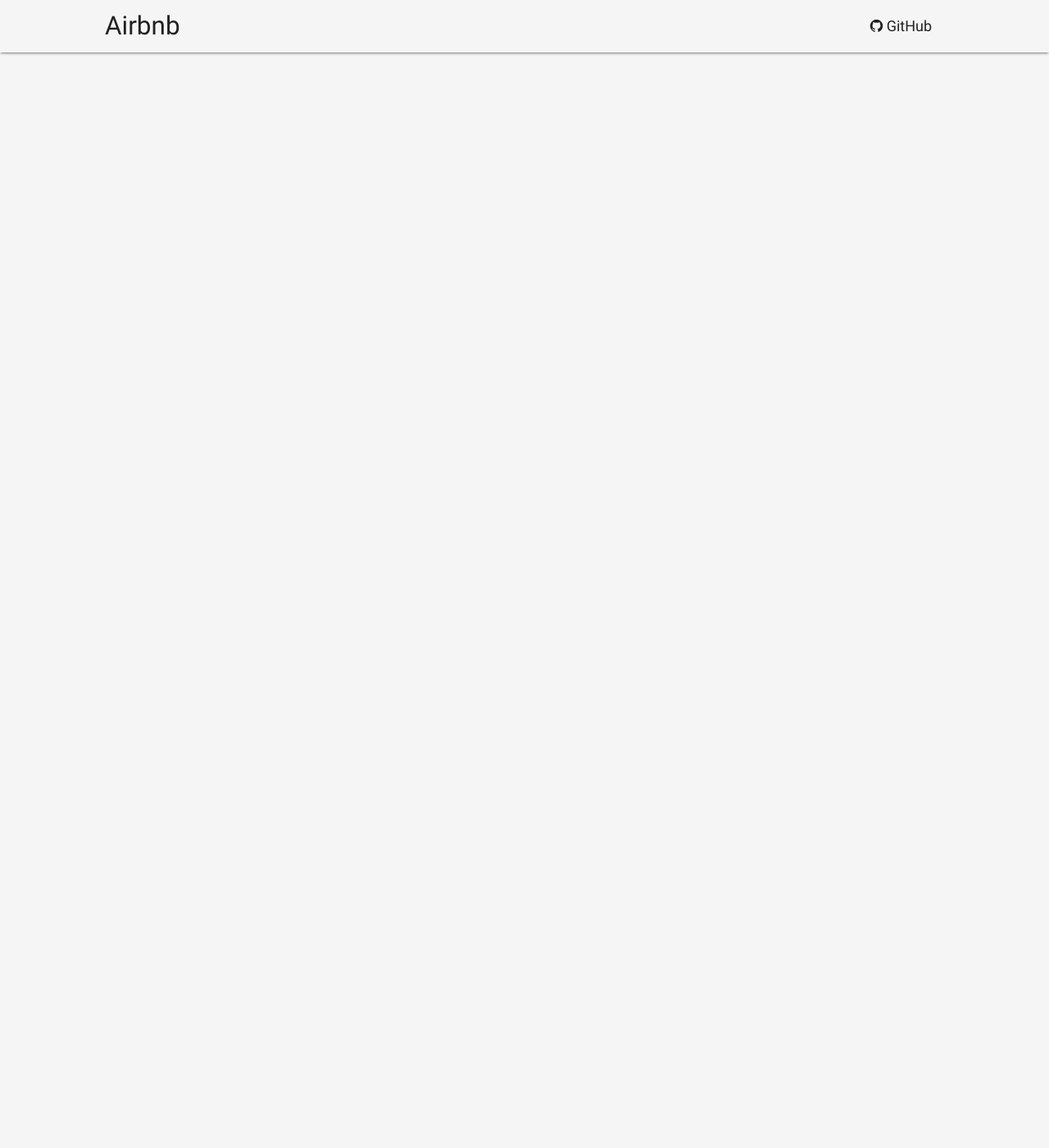
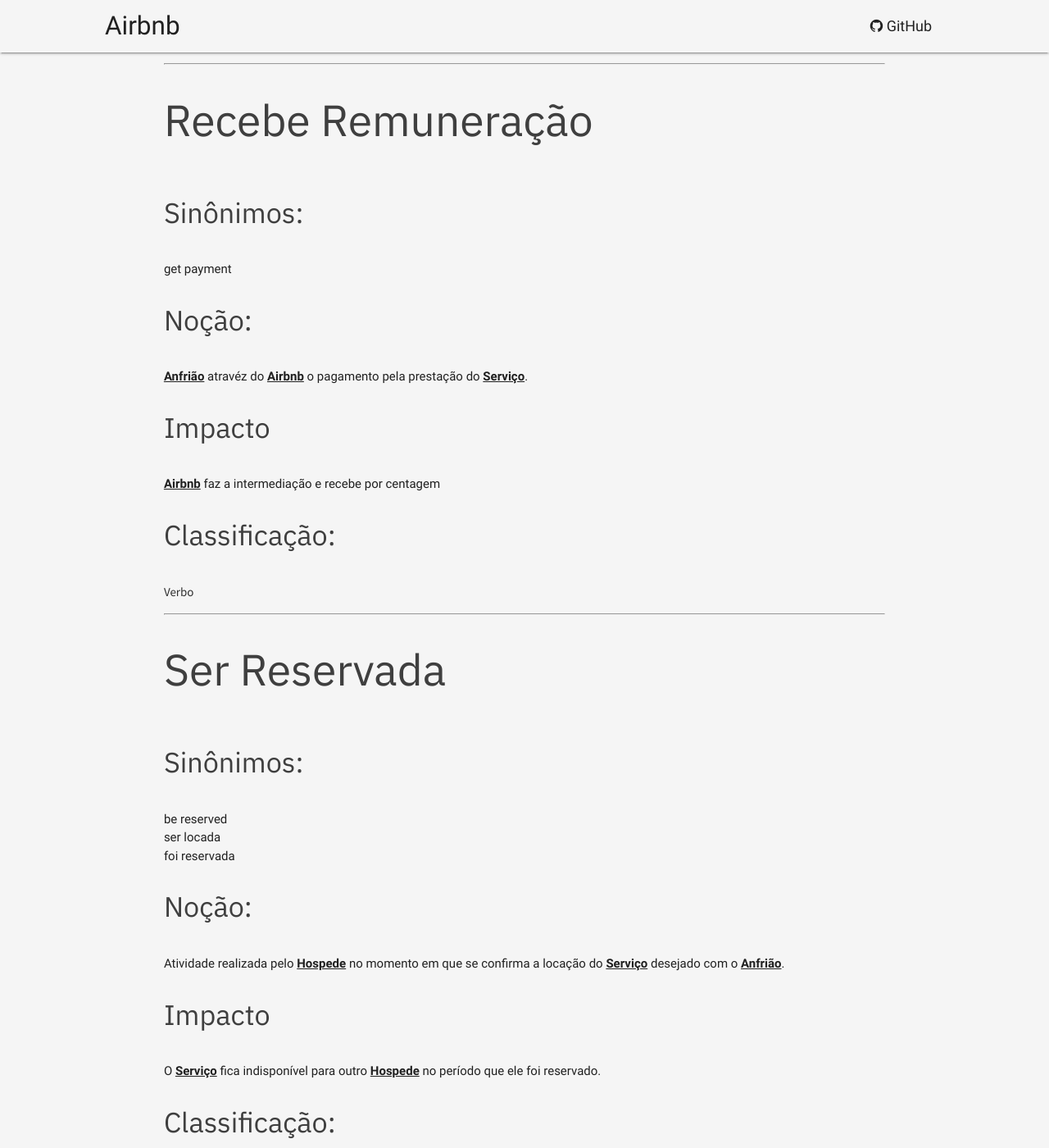
Before and after one commit to Requisitos-2018-2/airbnb, a Jekyll site: the page built from modelagem/lexicos_cenarios/lex_geral.md, in a window 1280 px wide and 1400 px high, scrolled down 6535 px. Shown: the whole window at 82% size. Built offline with Jekyll 4.4.1, drawn with Linux system fonts in a browser that asks for light colours; our own code applies the rules of GitHub Pages for plain Markdown files; some of the changed text lies outside the part shown.

Commit message:
criando lexicos para experiencia

```diff
--- a/modelagem/lexicos_cenarios/lex_geral.md
+++ b/modelagem/lexicos_cenarios/lex_geral.md
@@ -46,11 +46,11 @@
 #### Impacto
 - [Anfitrião](lex_geral.md#ANFITRIAO) disponibiliza através de [Anúncio](lex_geral.md#ANUNCIO) para que os [hóspedes](lex_geral.md#HOSPEDE) possa alugar.
 
-####Classificação:
+#### Classificação:
 Objeto
 
 ***
-##Anúncio <a name=ANUNCIO"></a>
+## Anúncio <a name="ANUNCIO"></a>
 
 #### Sinônimos:
 - propaganda
@@ -118,6 +118,24 @@
 Objeto
 
 ***
+
+## Vagas <a name="VAGAS"></a>
+#### Sinônimos:
+- vacancies
+- vaga
+- disponíveis
+
+#### Noção:
+- Um [Serviço](lex_geral.md#SEVICO) que não [Foi Reservado](lex_geral.md#RESERVADA)
+
+#### Impacto
+- [Serviços](lex_geral.md#SEVICO) que não [Foi Reservado](lex_geral.md#RESERVADA) estarão disponíveis.
+
+#### Classificação:
+Estado
+
+***
+
 ## Faz Pagamento <a name="PAGAMENTO"></a>
 #### Sinônimos:
 - do payment
@@ -146,3 +164,18 @@
 Verbo
 
 ***
+
+##  Ser Reservada <a name="RESERVADA"></a>
+#### Sinônimos:
+- be reserved
+- ser locada
+- foi reservada
+
+#### Noção:
+- Atividade realizada pelo [Hospede](lex_geral.md#HOSPEDE) no momento em que se confirma a locação do [Serviço](lex_geral.md#SERVICO) desejado com o [Anfrião](lex_geral#ANFITRIAO).
+
+#### Impacto
+- O [Serviço](lex_geral.md#SERVICO) fica indisponível para outro [Hospede](lex_geral.md#HOSPEDE) no período que ele foi reservado.
+
+#### Classificação:
+Verbo
```
Also changed, not shown: modelagem/lexicos_cenarios/lex_experiencia.md (+1 -1 lines).
